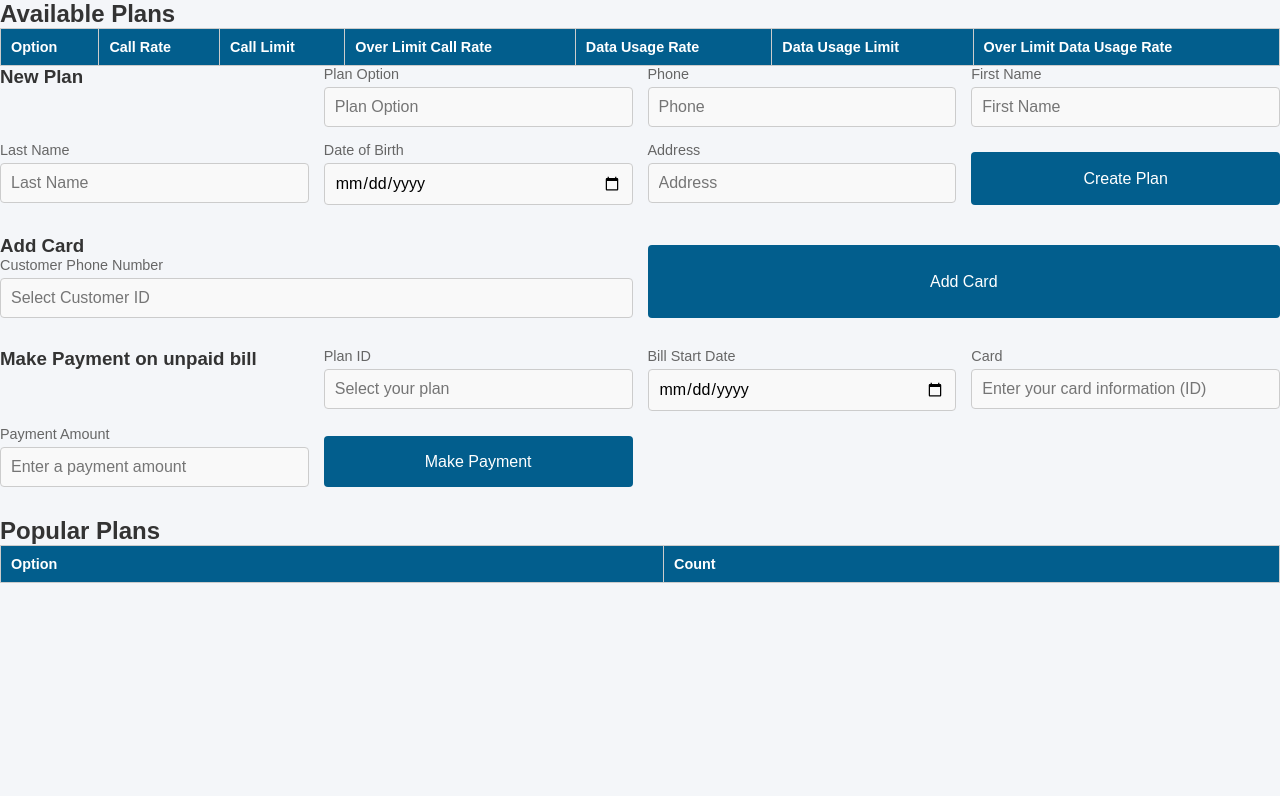
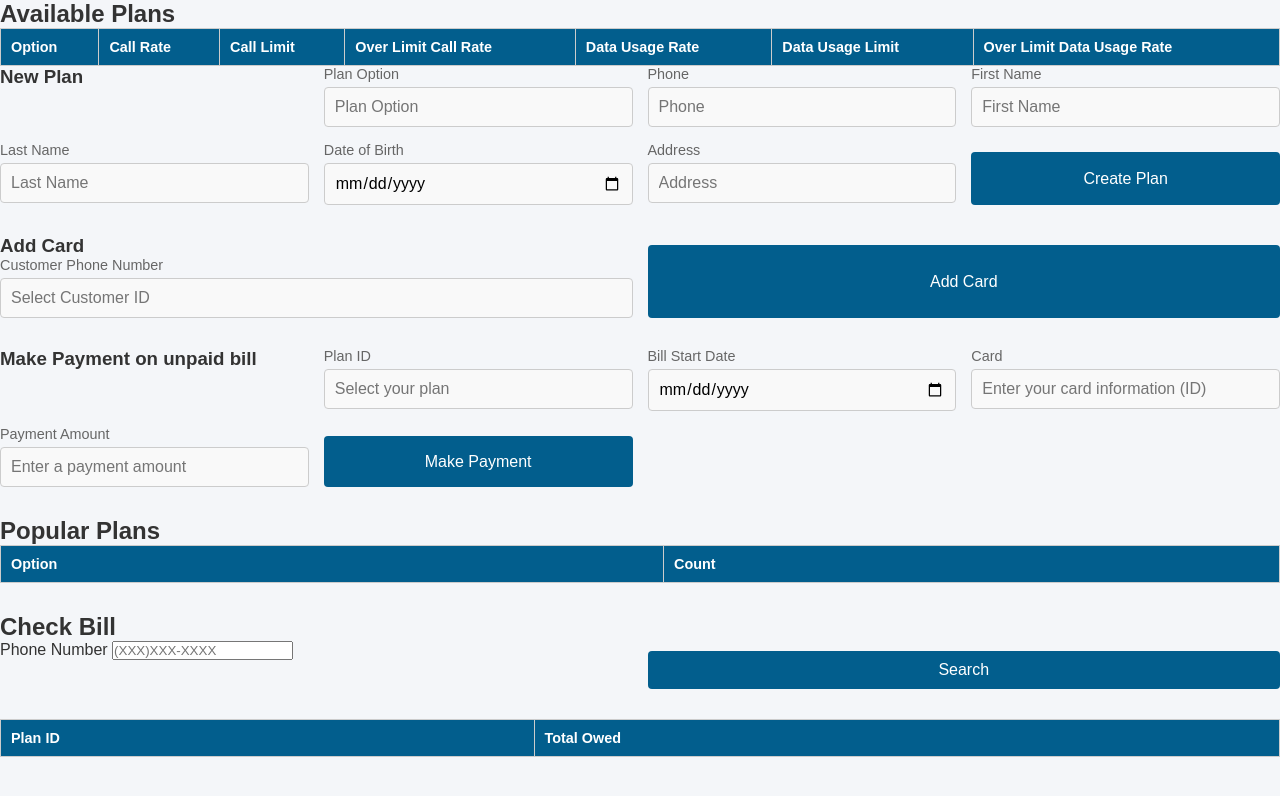
Before and after one commit to Imanoodle13/COSC3380-HW4_public, a website: page public/customer.html in a window 1280 px wide. Drawn offline with Linux system fonts and the light colour scheme; no server answers.

Commit message:
Update customer.html

```diff
--- a/public/customer.html
+++ b/public/customer.html
@@ -105,6 +105,26 @@
         </table>
     </div>
 
+    <div>
+        <h2>Check Bill</h2>
+        <div class="form-container" style="margin-bottom: 30px">
+            <div>
+                <label for="searchPhone">Phone Number</label>
+                <input type="text" id="searchPhone" placeholder="(XXX)XXX-XXXX">
+            </div>
+            <button onclick="checkBill()">Search</button>
+        </div>
+        <table>
+            <thead>
+                <tr>
+                    <th>Plan ID</th>
+                    <th>Total Owed</th>
+                </tr>
+            </thead>
+            <tbody id="checkBillTable"></tbody>
+        </table>
+    </div>
+
     <!--Load on startup-->
     <script>
         document.addEventListener('DOMContentLoaded', () => {
```
